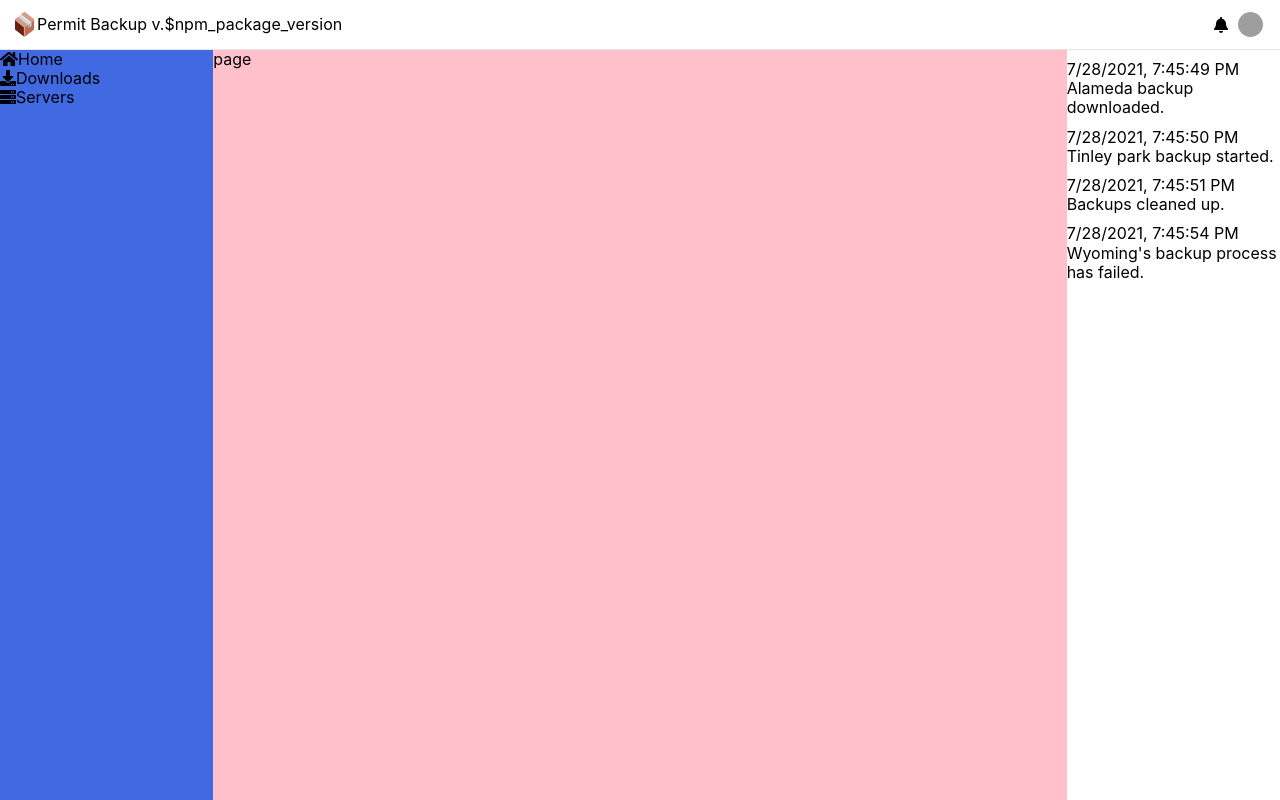
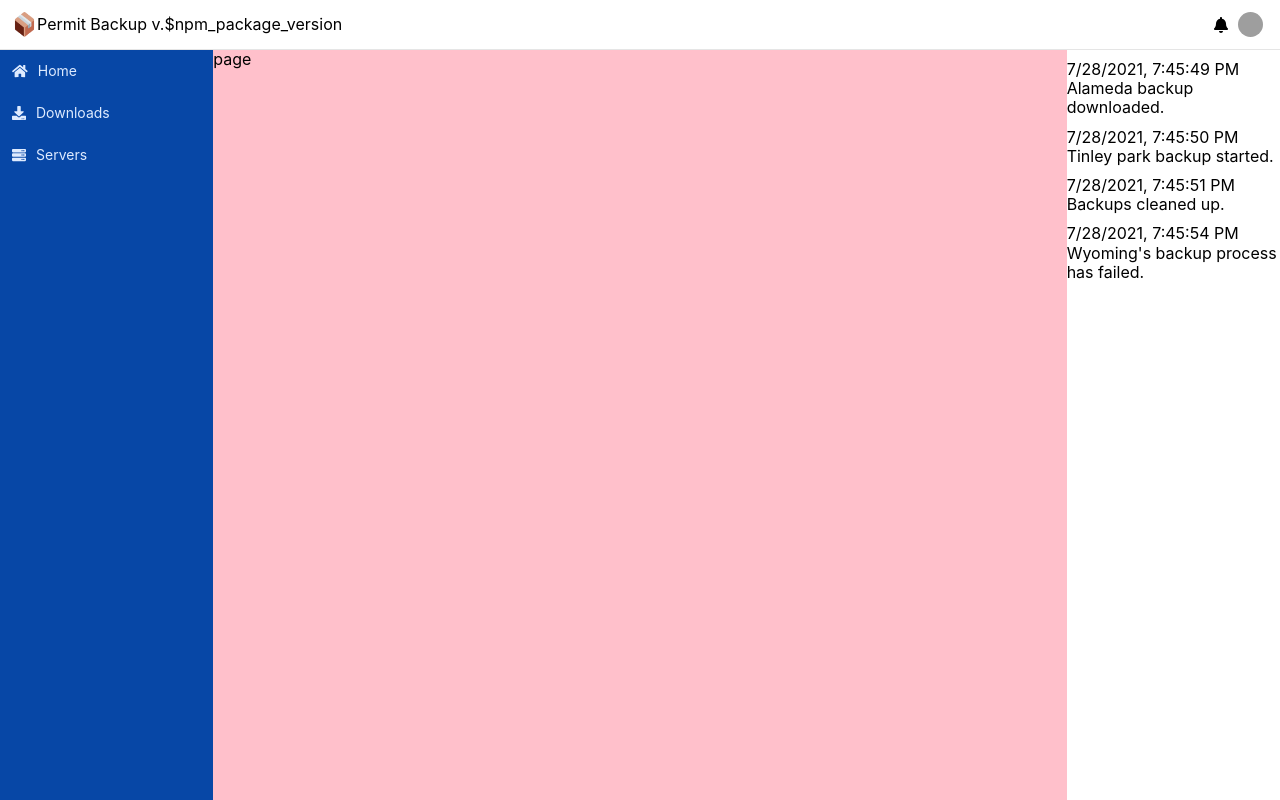
Before and after one commit to meow-soft/PermitBackup, a React (Create React App) app: page /servers in a window 1280 px wide. Built offline with nearby package versions, Linux system fonts and the light colour scheme; grey boxes are pictures that could not be loaded.

Commit message:
extract link component

```diff
--- /dev/null
+++ b/src/components/Link/Link.js
@@ -0,0 +1,14 @@
+import { FontAwesomeIcon } from '@fortawesome/react-fontawesome';
+import React from 'react';
+import styles from './Link.module.scss';
+
+const Link = ({ text, icon }) => {
+  return (
+    <li className={styles.link}>
+      <FontAwesomeIcon icon={icon} className={styles.link__icon} />
+      {text}
+    </li>
+  );
+};
+
+export default Link;
--- /dev/null
+++ b/src/components/Link/Link.module.scss
@@ -0,0 +1,16 @@
+.link {
+  cursor: pointer;
+  height: 42px;
+  line-height: 42px;
+  padding-left: 0.75rem;
+  font-size: 14px;
+
+  &:hover {
+    border-radius: 3px;
+    background-color: rgba(255, 255, 255, 0.2);
+  }
+
+  &__icon {
+    margin-right: 10px;
+  }
+}
--- a/src/components/Sidebar/Sidebar.js
+++ b/src/components/Sidebar/Sidebar.js
@@ -3,8 +3,8 @@ import {
   faHome,
   faServer,
 } from '@fortawesome/free-solid-svg-icons';
-import { FontAwesomeIcon } from '@fortawesome/react-fontawesome';
 import React from 'react';
+import Link from '../Link/Link';
 import styles from './Sidebar.module.scss';
 
 const Sidebar = () => {
@@ -12,18 +12,9 @@ const Sidebar = () => {
     <div className={styles.sidebar}>
       <aside className={styles.sidebar__nav}>
         <ul className={styles.sidebar__navLinks}>
-          <li>
-            <FontAwesomeIcon icon={faHome} />
-            Home
-          </li>
-          <li>
-            <FontAwesomeIcon icon={faDownload} />
-            Downloads
-          </li>
-          <li>
-            <FontAwesomeIcon icon={faServer} />
-            Servers
-          </li>
+          <Link text="Home" icon={faHome} />
+          <Link text="Downloads" icon={faDownload} />
+          <Link text="Servers" icon={faServer} />
         </ul>
       </aside>
     </div>
--- a/src/components/Sidebar/Sidebar.module.scss
+++ b/src/components/Sidebar/Sidebar.module.scss
@@ -1,14 +1,33 @@
 .sidebar {
   flex: 1;
-  background-color: royalblue;
   height: calc(100vh - 50px);
+  color: rgb(222, 235, 255);
+  background-color: rgb(7, 71, 166);
 
   &__nav {
     width: 100%;
+    height: 100%;
   }
 
   &__navLinks {
     list-style: none;
     padding-left: 0;
   }
+
+  &__navItem {
+    cursor: pointer;
+    height: 42px;
+    line-height: 42px;
+    padding-left: 0.75rem;
+    font-size: 14px;
+
+    &:hover {
+      border-radius: 3px;
+      background-color: rgba(255, 255, 255, 0.2);
+    }
+  }
+
+  &__navItemIcon {
+    margin-right: 10px;
+  }
 }
```
